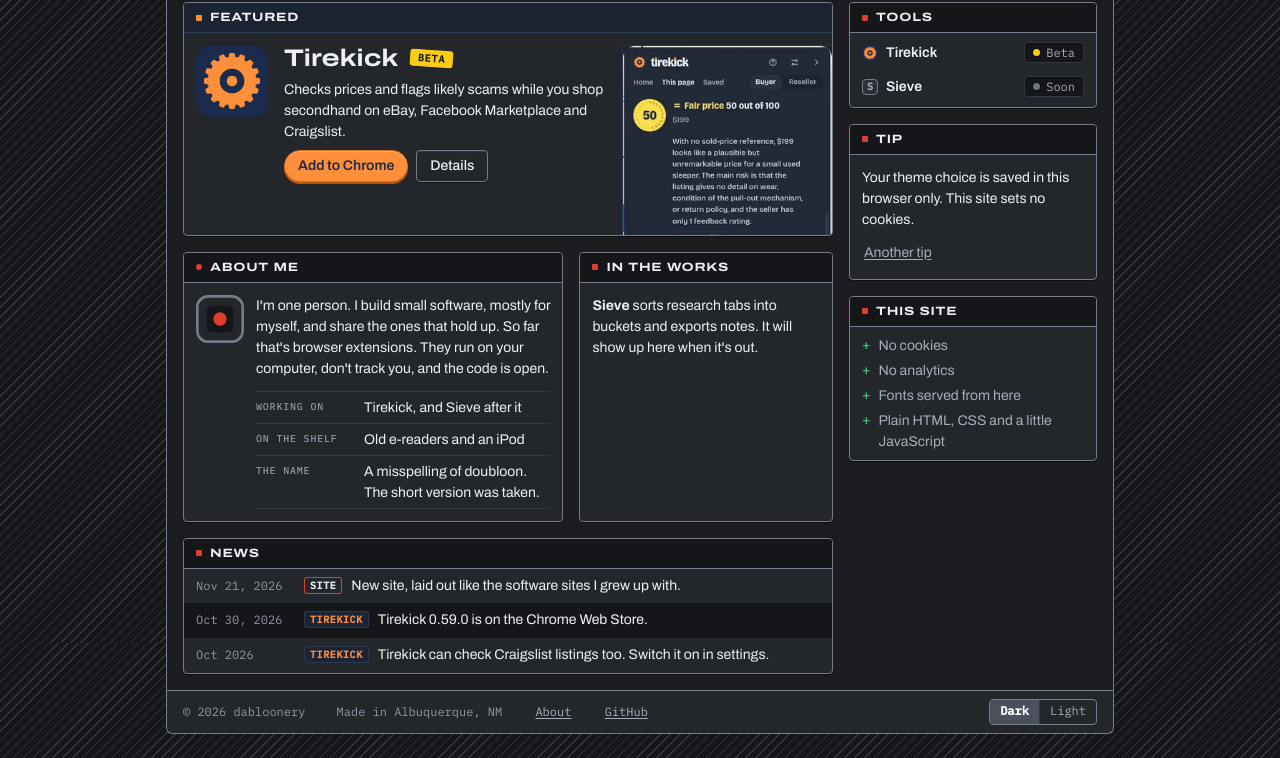
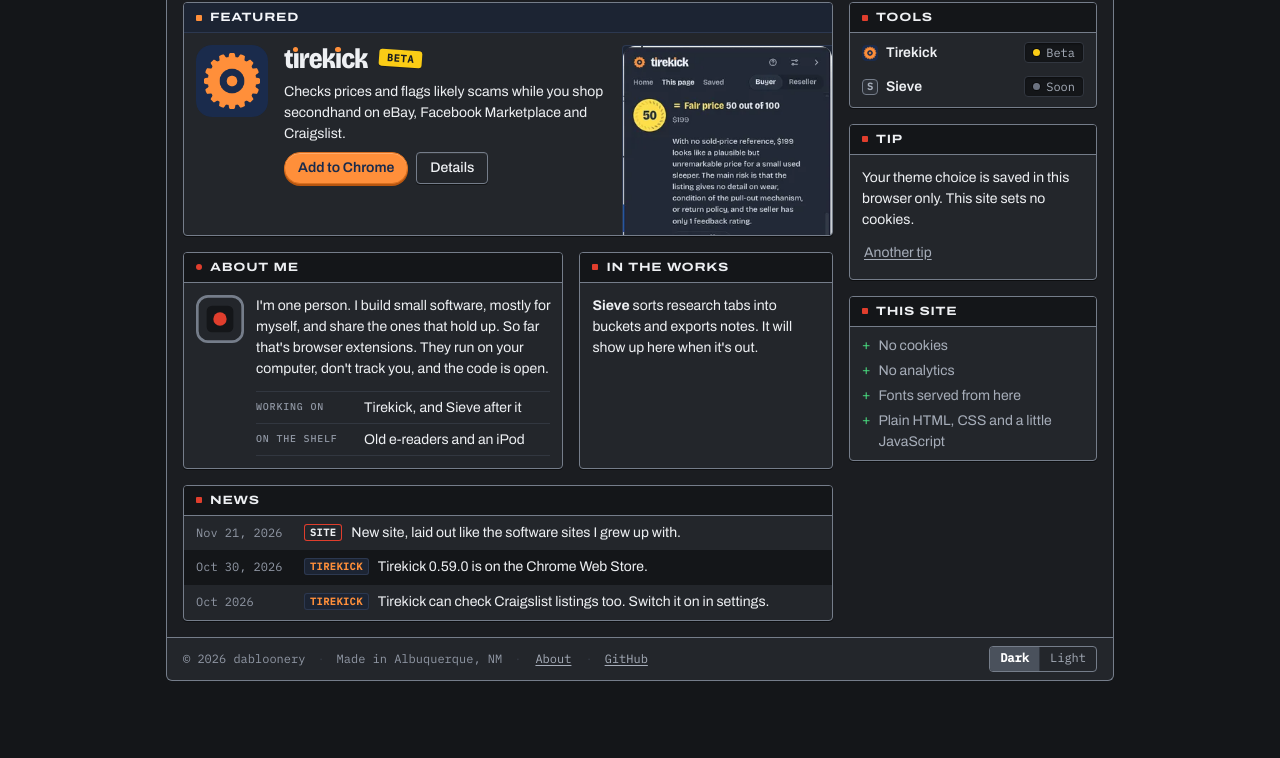
Before and after one commit to dabloonery/dabloonery.com, a plain HTML site: page index.html in a window 1280 px wide. Shown: the part 157-915 px from the top of the page. After the commit the page ends 862 px from the top, so only its background shows below. Drawn offline with Linux system fonts and the light colour scheme.

Commit message:
Use Tirekick's wordmark, drop the name note and the background lines
Co-Authored-By: Claude Opus 5.5 <noreply@anthropic.com>
Claude-Session: https://claude.ai/code/session_01XVUCoBzo4LdUY2tYmUbu9p

```diff
--- a/index.html
+++ b/index.html
@@ -67,7 +67,7 @@
             <div class="box-body feature feature--split">
               <img src="img/tirekick-128.png" width="72" height="72" alt="">
               <div class="feature-text">
-                <h3 class="feature-name"><a href="#tirekick">Tirekick</a> <span class="sticker">Beta</span></h3>
+                <h3 class="feature-name"><a href="#tirekick" class="tk-wordmark" aria-label="Tirekick">t<span class="wm-i" aria-hidden="true">ı</span>rek<span class="wm-i" aria-hidden="true">ı</span>ck</a> <span class="sticker">Beta</span></h3>
                 <p>Checks prices and flags likely scams while you shop secondhand on eBay, Facebook Marketplace and Craigslist.</p>
                 <div class="actions">
                   <a class="db-btn tk-btn" href="https://chromewebstore.google.com/detail/lmcpkglegjjamhickcmibcfjebjeoodj" rel="noopener">Add to Chrome</a>
@@ -91,7 +91,6 @@
                   <dl class="profile-facts">
                     <div><dt>Working on</dt><dd>Tirekick, and Sieve after it</dd></div>
                     <div><dt>On the shelf</dt><dd>Old e-readers and an iPod</dd></div>
-                    <div><dt>The name</dt><dd>A misspelling of doubloon. The short version was taken.</dd></div>
                   </dl>
                 </div>
               </div>
@@ -121,6 +120,7 @@
               <div class="feature">
                 <img src="img/tirekick-128.png" width="72" height="72" alt="">
                 <div class="feature-text">
+                  <p class="feature-name"><span class="tk-wordmark" role="img" aria-label="Tirekick">t<span class="wm-i" aria-hidden="true">ı</span>rek<span class="wm-i" aria-hidden="true">ı</span>ck</span></p>
                   <p class="lead">Checks prices and flags likely scams while you shop secondhand.</p>
                   <p class="db-meta">Chrome extension <span class="sticker">Beta</span></p>
                 </div>
--- a/site.css
+++ b/site.css
@@ -201,9 +201,6 @@ body { font-size: var(--text-sm); line-height: 1.5; background: var(--sunken); }
 }
 
 /* ---- v4: more color on the page, the fun in plain sight ---- */
-/* A faint diagonal hatch behind the shell, like the tiled backgrounds of old portals. Matte, low contrast. */
-body { background-image: repeating-linear-gradient(135deg, transparent 0 6px, var(--rule) 6px 7px); background-attachment: fixed; }
-:root[data-theme="light"] body { background-image: repeating-linear-gradient(135deg, transparent 0 6px, rgb(0 0 0 / .05) 6px 7px); }
 
 /* Tirekick's boxes wear Tirekick's colors (navy title bar, orange marker), in both themes. */
 .box--tk .box-title { background: #1c2433; color: #f4f6fa; border-bottom-color: #2c3850; }
@@ -257,3 +254,11 @@ body { background-image: repeating-linear-gradient(135deg, transparent 0 6px, va
   .profile .db-mark { display: none; }
   .profile-facts div { grid-template-columns: 1fr; gap: 0; }
 }
+
+/* Tirekick's wordmark, as Tirekick draws it (lib/theme.js): lowercase Bricolage Grotesque at 800 and 85% width,
+   the i's dotted with orange tread dots. The font file is cut down to just these letters (5 KB). */
+@font-face { font-family: "TK Display"; src: url("fonts/tirekick-wordmark.woff2") format("woff2"); font-weight: 700 800; font-stretch: 85%; font-display: swap; }
+.tk-wordmark { font: 800 1.75rem/1 "TK Display", "Arial Narrow", system-ui, sans-serif; font-stretch: 85%; letter-spacing: -.035em; color: var(--ink); text-decoration: none; white-space: nowrap; }
+.tk-wordmark .wm-i { position: relative; display: inline-block; }
+.tk-wordmark .wm-i::after { content: ""; position: absolute; left: 50%; top: .075em; width: .19em; height: .19em; margin-left: -.095em; border-radius: 50%; background: #ff8f3a; }
+a.tk-wordmark:hover { text-decoration: none; opacity: .85; }
```
Also changed, not shown: fonts/tirekick-wordmark.woff2 (added), 2 other files.
